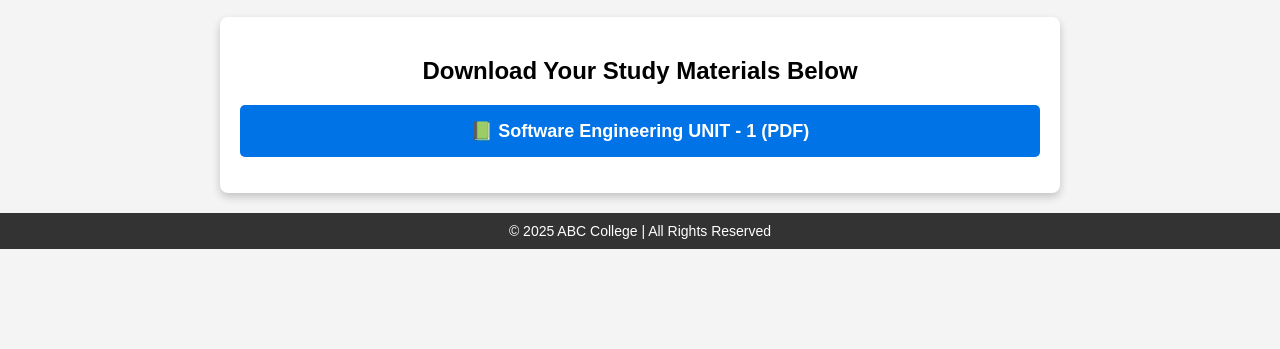
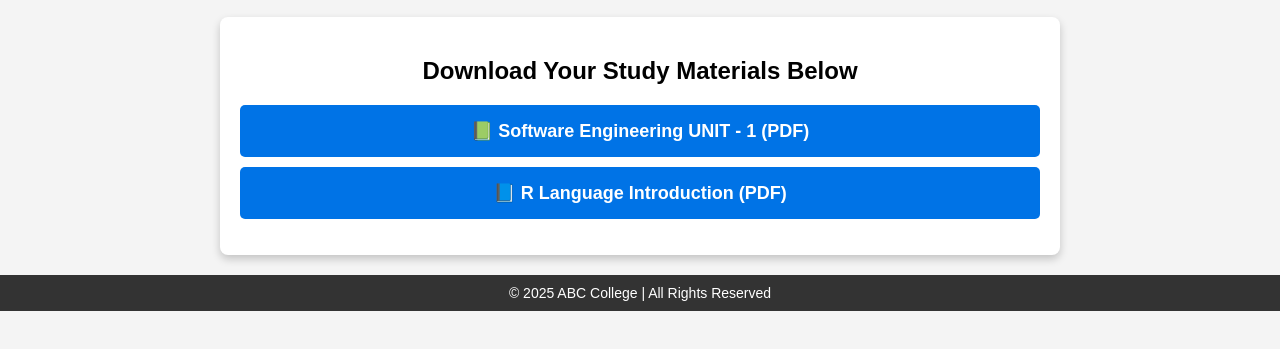
Before and after one commit to rajpus/mca24, a plain HTML site: page index.html in a window 1280 px wide. Shown: the part 71-420 px from the top of the page. Drawn offline with Linux system fonts and the light colour scheme.

Commit message:
Add files via upload

```diff
--- a/index.html
+++ b/index.html
@@ -86,9 +86,10 @@
         <ul class="download-list">
             <li><a href="https://drive.google.com/file/d/1wykaLaIcVvqpcN5ZU9s8I_w3NZo0ip1k/view?usp=sharing" target="_blank"> 📗 Software Engineering UNIT - 1 (PDF)</a></li>
 
+
+            <li><a href="https://drive.google.com/file/d/1OuMIQ-o05iH42ju1erAcC52RG6n34fqe/view?usp=sharing" target="_blank">📘 R Language Introduction (PDF)</a></li>
+
 <!--
-            <li><a href="https://drive.google.com/file/d/1FEXlxUgIHVlVsAMNTbEWdfvwFiKoYCug/view?usp=sharing" target="_blank">📘 C++ Control Structure (Updated) (PDF)</a></li>
-
 
 
 	    <li><a href="https://drive.google.com/file/d/1PSuNvthfCfmJdOgEuJ5YfdYNquU2_Q3d/view?usp=sharing" target="_blank"> 📕Loops Structure (PDF)</a></li>
```
